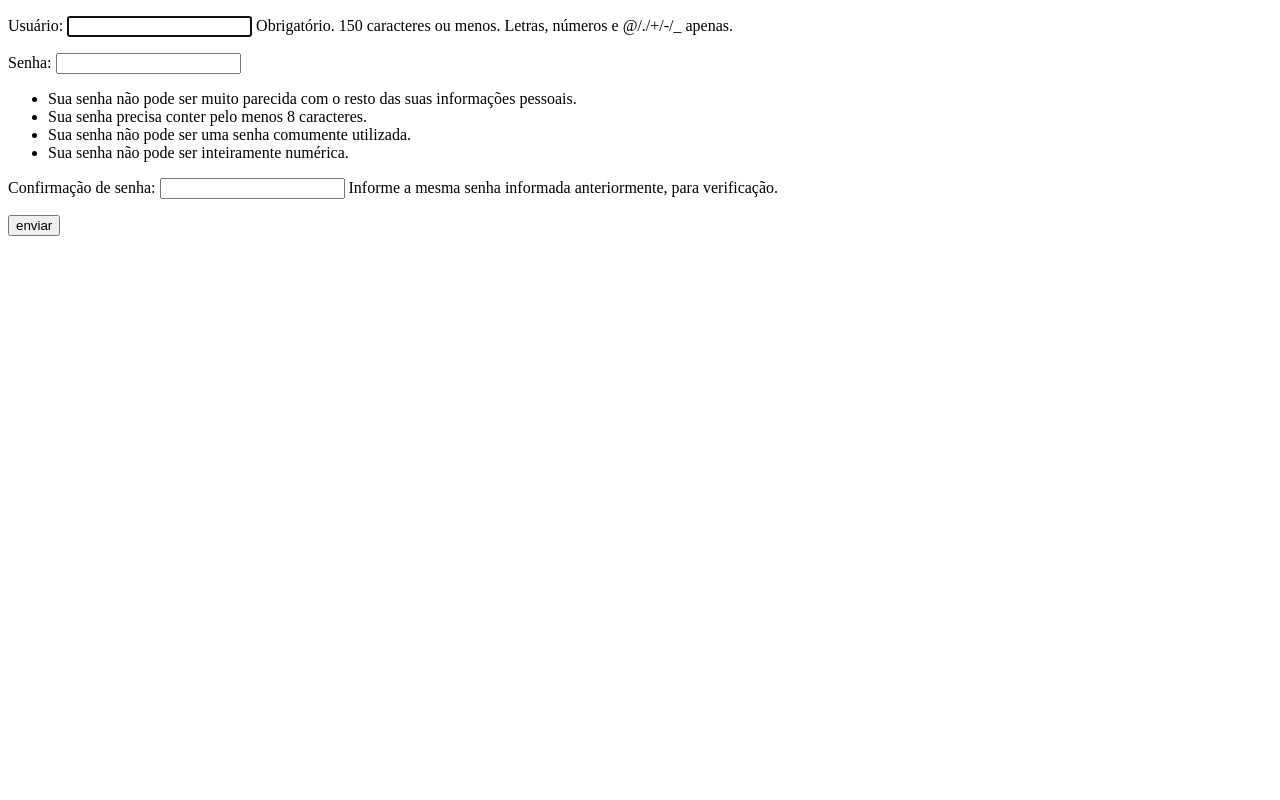
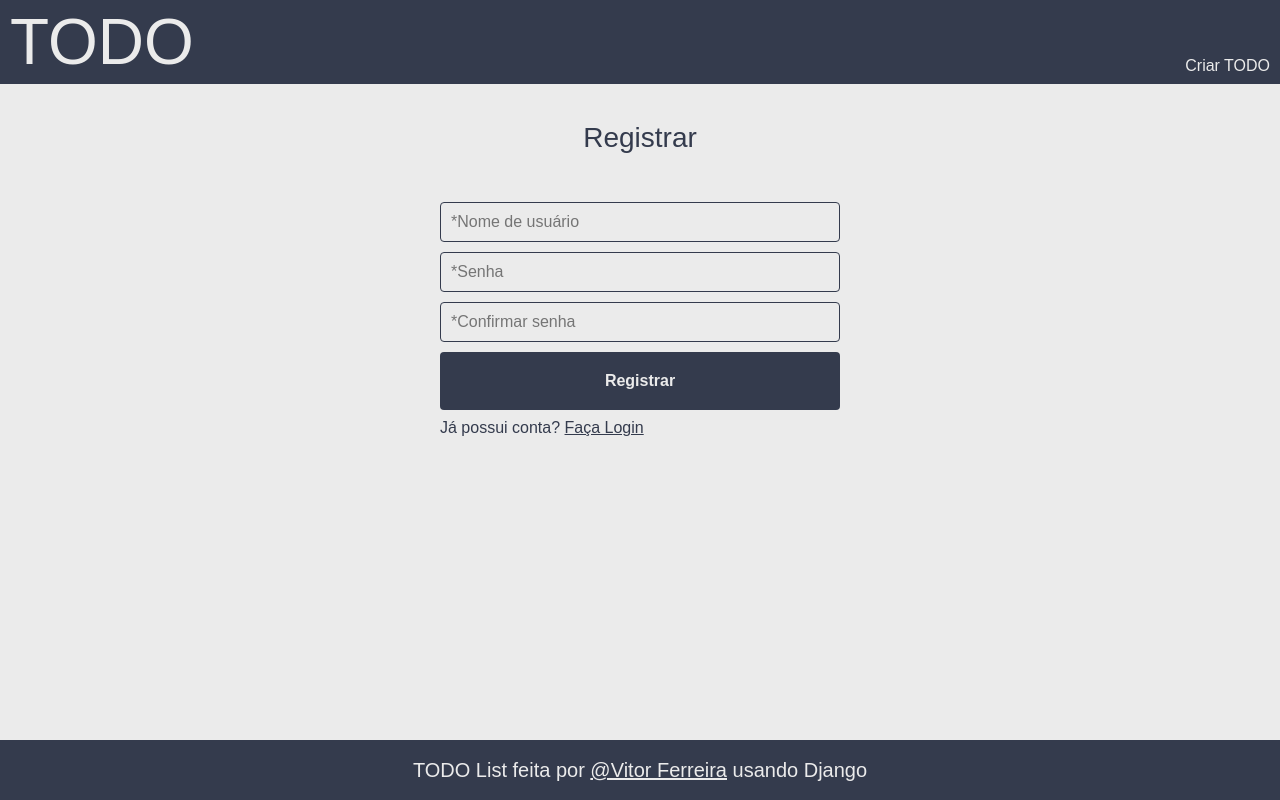
Before and after one commit to vitormcferreira/todolist-django, a Django app: page /accounts/register/ in a window 1280 px wide. Run offline with Django 4.2, Linux system fonts and the light colour scheme; some libraries are stand-ins or nearby versions.

Commit message:
adicionar templates
Adicionar templates com CSS.

```diff
--- a/accounts/templates/registration/register.html
+++ b/accounts/templates/registration/register.html
@@ -1,19 +1,22 @@
-<!DOCTYPE html>
-<html lang="en">
+{% extends 'base_form.html' %}
 
-<head>
-  <meta charset="UTF-8">
-  <meta http-equiv="X-UA-Compatible" content="IE=edge">
-  <meta name="viewport" content="width=device-width, initial-scale=1.0">
-  <title>Login</title>
-</head>
+{% load widget_tweaks %}
 
-<body>
-  <form method="POST">
-    {% csrf_token %}
-    {{ form.as_p }}
-    <button type="submit">enviar</button>
-  </form>
-</body>
+{% block title %} - Registrar{% endblock title %}
 
-</html>
+{% block content_title %}Registrar{% endblock content_title %}
+
+{% block fields %}
+  {% render_field form.username class='form-input' placeholder='*Nome de usuário' %}
+  {{ form.username.errors }}
+  {% render_field form.password1 class='form-input' placeholder='*Senha' %}
+  {{ form.password1.errors }}
+  {% render_field form.password2 class='form-input' placeholder='*Confirmar senha' %}
+  {{ form.password2.errors }}
+{% endblock fields %}
+
+{% block button_text %}Registrar{% endblock button_text %}
+
+{% block text_after_button %}
+  Já possui conta? <a href="{% url 'accounts:login' %}">Faça Login</a>
+{% endblock text_after_button %}
--- a/app/settings.py
+++ b/app/settings.py
@@ -37,6 +37,7 @@ INSTALLED_APPS = [
     'django.contrib.sessions',
     'django.contrib.messages',
     'django.contrib.staticfiles',
+    'widget_tweaks',
     'accounts',
     'todolist',
 ]
@@ -118,6 +119,10 @@ USE_TZ = True
 # https://docs.djangoproject.com/en/4.1/howto/static-files/
 
 STATIC_URL = 'static/'
+STATICFILES_DIRS = [
+    BASE_DIR / 'templates/',
+    BASE_DIR / 'todolist/templates/',
+]
 
 # Default primary key field type
 # https://docs.djangoproject.com/en/4.1/ref/settings/#default-auto-field
--- /dev/null
+++ b/templates/assets/css/reset.css
@@ -0,0 +1,48 @@
+/* http://meyerweb.com/eric/tools/css/reset/
+   v2.0 | 20110126
+   License: none (public domain)
+*/
+
+html, body, div, span, applet, object, iframe,
+h1, h2, h3, h4, h5, h6, p, blockquote, pre,
+a, abbr, acronym, address, big, cite, code,
+del, dfn, em, img, ins, kbd, q, s, samp,
+small, strike, strong, sub, sup, tt, var,
+b, u, i, center,
+dl, dt, dd, ol, ul, li,
+fieldset, form, label, legend,
+table, caption, tbody, tfoot, thead, tr, th, td,
+article, aside, canvas, details, embed,
+figure, figcaption, footer, header, hgroup,
+menu, nav, output, ruby, section, summary,
+time, mark, audio, video {
+	margin: 0;
+	padding: 0;
+	border: 0;
+	font-size: 100%;
+	font: inherit;
+	vertical-align: baseline;
+}
+/* HTML5 display-role reset for older browsers */
+article, aside, details, figcaption, figure,
+footer, header, hgroup, menu, nav, section {
+	display: block;
+}
+body {
+	line-height: 1;
+}
+ol, ul {
+	list-style: none;
+}
+blockquote, q {
+	quotes: none;
+}
+blockquote:before, blockquote:after,
+q:before, q:after {
+	content: '';
+	content: none;
+}
+table {
+	border-collapse: collapse;
+	border-spacing: 0;
+}
--- /dev/null
+++ b/templates/assets/css/styles.css
@@ -0,0 +1,144 @@
+:root {
+  --light-color: #ebebeb;
+  --dark-color: #343B4D;
+  --error-color: red;
+}
+
+* {
+  box-sizing: border-box;
+}
+
+body {
+  font-family: Arial, Helvetica, sans-serif;
+}
+
+a {
+  color: var(--dark-color);
+}
+
+.fundo-escuro {
+  background-color: var(--dark-color);
+  color: var(--light-color);
+}
+
+.fundo-claro {
+  background-color: var(--light-color);
+  color: var(--dark-color);
+}
+
+.layout {
+  max-width: 1440px;
+  margin: 0 auto;
+  padding: 10px;
+}
+
+.cabecalho {
+  padding: 20px inherit 20px inherit;
+  display: flex;
+  justify-content: space-between;
+}
+
+.cabecalho h1 a {
+  font-size: 64px;
+  text-decoration: none;
+  color: var(--light-color);
+}
+
+.cabecalho h1 {
+  transition: all 200ms;
+}
+
+.cabecalho h1:hover {
+  transform: scale(1.05);
+}
+
+.cabecalho div {
+  display: flex;
+  flex-direction: column;
+  justify-content: space-between;
+  align-items: center;
+}
+
+.cabecalho div a {
+  color: var(--light-color);
+  text-decoration: none;
+}
+
+.cabecalho div a:hover {
+  text-decoration: underline;
+}
+
+.conteudo {
+  padding: 20px 0;
+  /* 100vh - altura do header - altura do footer */
+  min-height: calc(100vh - 84px - 60px);
+}
+
+.rodape {
+  text-align: center;
+  font-size: 20px;
+  padding: 20px 0;
+}
+
+.rodape a {
+  color: var(--light-color);
+}
+
+.button {
+  padding: 5px 40px;
+  font-size: 16px;
+  font-weight: bold;
+  color: var(--light-color);
+  background-color: var(--dark-color);
+  border: none;
+  transition: all 100ms;
+  cursor: pointer;
+  text-decoration: none;
+  border-radius: 4px;
+}
+
+.button:hover {
+  text-decoration: none;
+  color: var(--dark-color);
+  background-color: var(--light-color);
+  outline: 1px solid var(--dark-color);
+}
+
+.form {
+  font-size: 16px;
+  display: flex;
+  flex-direction: column;
+  max-width: 400px;
+  margin: 0 auto;
+  gap: 10px;
+}
+
+.form-input {
+  background-color: var(--light-color);
+  outline: none;
+  border: 1px solid var(--dark-color);
+  border-radius: 4px;
+  padding: 10px;
+  font-size: inherit;
+  font-family: Arial, Helvetica, sans-serif;
+}
+
+.form-button {
+  font-size: inherit;
+  padding: 20px;
+}
+
+.form-field-error {
+  border: 2px solid var(--error-color);
+}
+
+.errorlist {
+  color: var(--error-color);
+  margin-bottom: 10px;
+}
+
+.titulo {
+  text-align: center;
+  margin: 20px 0 50px 0;
+  font-size: 28px;
+}
--- /dev/null
+++ b/templates/base.html
@@ -0,0 +1,48 @@
+{% load static %}
+
+<!DOCTYPE html>
+<html lang="pt-BR">
+
+<head>
+  <meta charset="UTF-8">
+  <meta http-equiv="X-UA-Compatible" content="IE=edge">
+  <meta name="viewport" content="width=device-width, initial-scale=1.0">
+  <link rel="stylesheet" href="{% static 'assets/css/reset.css' %}">
+  <link rel="stylesheet" href="{% static 'assets/css/styles.css' %}">
+  {% block css %}{% endblock css %}
+  <title>TODO
+    {% block title %}{% endblock title %}
+  </title>
+</head>
+
+<body>
+  <div class="fundo-escuro">
+    <header class="layout cabecalho">
+      <h1>
+        <a href="{% url 'todolist:home' %}">TODO</a>
+      </h1>
+      <div>
+        <p>{{ request.user.username }}</p>
+        <a class="" href="{% url 'todolist:create' %}">Criar TODO</a>
+      </div>
+    </header>
+  </div>
+
+  <div class="fundo-claro">
+    <main class="layout conteudo">
+      {% block content %}{% endblock content %}
+    </main>
+  </div>
+
+  <div class="fundo-escuro">
+    <footer class="layout rodape">
+      <p>
+        TODO List feita por
+        <a href="https://github.com/vitormcferreira" target="_blank">@Vitor Ferreira</a>
+        usando Django
+      </p>
+    </footer>
+  </div>
+</body>
+
+</html>
--- /dev/null
+++ b/templates/base_form.html
@@ -0,0 +1,19 @@
+{% extends 'base.html' %}
+
+{% load widget_tweaks %}
+
+{% block content %}
+  <h2 class="titulo">{% block content_title %}{% endblock content_title %}</h2>
+
+  <form method="POST" class="form">
+    {% csrf_token %}
+    {{ form.non_field_errors }}
+
+    {% with WIDGET_ERROR_CLASS='form-field-error' %}
+      {% block fields %}{% endblock fields %}
+    {% endwith %}
+
+    <button type="submit" class="button form-button">{% block button_text %}{% endblock button_text %}</button>
+    <p>{% block text_after_button %}{% endblock text_after_button %}</p>
+  </form>
+{% endblock content %}
--- a/todolist/models.py
+++ b/todolist/models.py
@@ -5,4 +5,4 @@ from django.contrib.auth.models import User
 class ToDoItem(models.Model):
     user = models.ForeignKey(User, on_delete=models.CASCADE, default=1)
     title = models.CharField(max_length=255)
-    text = models.TextField()
+    text = models.TextField(blank=True)
```
Also changed, not shown: accounts/templates/registration/login.html (+15 -16 lines), todolist/templates/todolist/assets/css/home.css (added, +20 -0 lines), todolist/templates/todolist/assets/css/todoitem_detail.css (added, +16 -0 lines), todolist/templates/todolist/home.html (+17 -14 lines), todolist/templates/todolist/todoitem_confirm_delete.html (+12 -16 lines), todolist/templates/todolist/todoitem_create.html (deleted, +0 -19 lines), todolist/templates/todolist/todoitem_detail.html (+25 -14 lines), todolist/templates/todolist/todoitem_form.html (added, +20 -0 lines), todolist/templates/todolist/todoitem_update.html (deleted, +0 -19 lines), todolist/views.py (+8 -0 lines), 2 other files.
